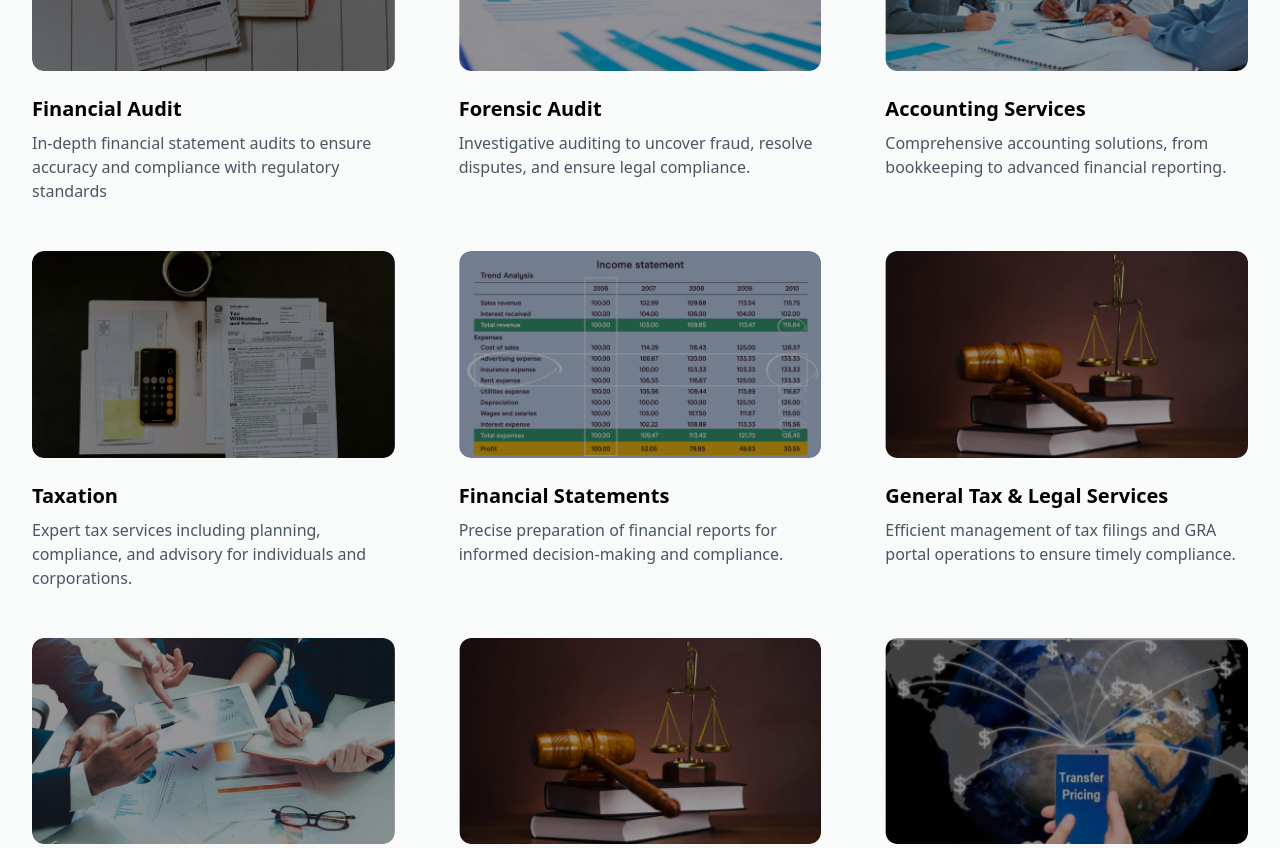
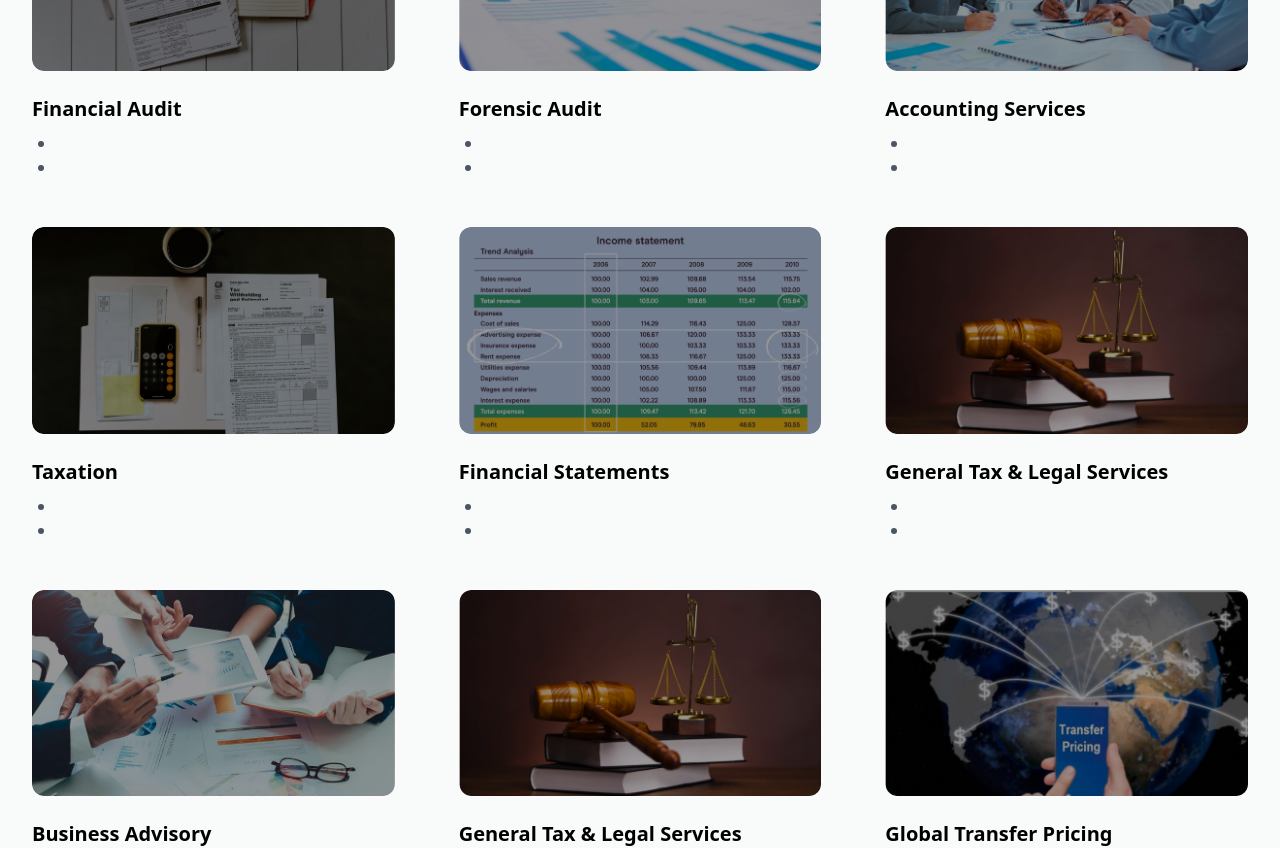
Before and after one commit to 4eug/Baldprime-Website, a Next.js app: page / in a window 1280 px wide. Shown: the part 980-1828 px from the top of the page. Built offline with nearby package versions, Linux system fonts and the light colour scheme.

Commit message:
Update in Content Structure and rendering

```diff
--- a/components/cards/blogCard.jsx
+++ b/components/cards/blogCard.jsx
@@ -1,7 +1,7 @@
 /* eslint-disable @next/next/no-img-element */
 import React from 'react';
 
-const BlogCard = ({ title, imageSrc, content }) => {
+const BlogCard = ({ title, imageSrc, content1, content2, content3, content4, content5, showLearnMore  }) => {
   return (
     <div>
       <div className="block aspect-w-4 aspect-h-3">
@@ -14,9 +14,14 @@ const BlogCard = ({ title, imageSrc, content }) => {
       <p className="mt-6 text-xl font-semibold">
           {title}
       </p>
-      <p className="mt-2 text-gray-600">
-        {content}
-      </p>
+      <ul className="mt-2 pl-6 text-gray-600 list-disc">
+        <li>{content1}</li>
+        <li>{content2}</li>
+        {content3 && <li>{content3}</li>}
+        {content4 && <li>{content4}</li>}
+        {content5 && <li>{content5}</li>}
+      </ul>
+      {showLearnMore && <p className='pl-6 text-[#266EFF] text-sm font-semibold'>Learn more</p>}
     </div>
   );
 };
```
